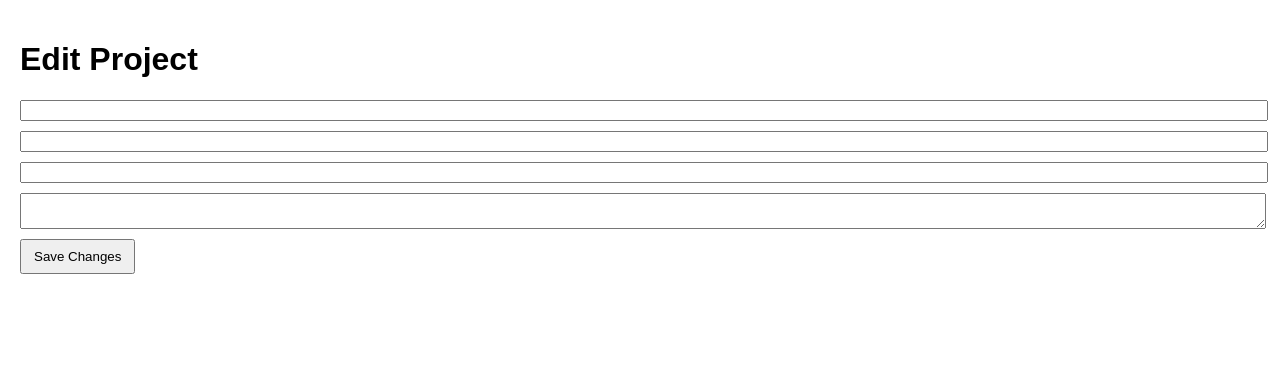
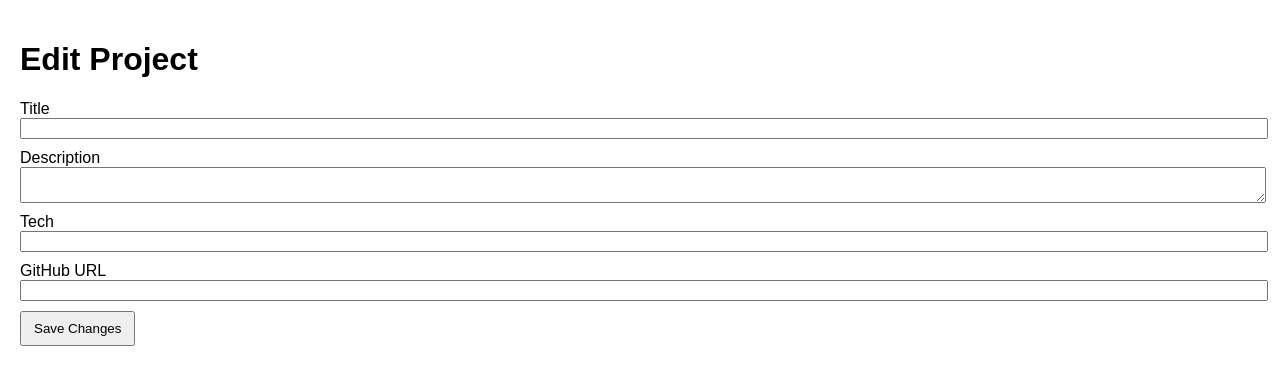
Before and after one commit to PythonJake-888/PythonPortfolio, a Flask app: template templates/edit_project.html in a window 1280 px wide. Shown: the part 38-423 px from the top of the page. Run offline with Flask 3, Linux system fonts and the light colour scheme; the template is opened without the code that fills it, so the values that code supplies are empty.

Commit message:
added admin page with features

```diff
--- a/app.py
+++ b/app.py
@@ -106,6 +106,41 @@ def delete_project(id):
     conn.close()
     return redirect(url_for("admin"))
 
+
+@app.route("/admin/edit/<int:id>", methods=["GET", "POST"])
+def edit_project(id):
+    if not session.get("admin"):
+        return redirect(url_for("login"))
+
+    conn = get_db()
+
+    if request.method == "POST":
+        conn.execute(
+            """
+            UPDATE projects
+            SET title = ?, description = ?, tech = ?, github = ?
+            WHERE id = ?
+            """,
+            (
+                request.form["title"],
+                request.form["description"],
+                request.form["tech"],
+                request.form["github"],
+                id,
+            ),
+        )
+        conn.commit()
+        conn.close()
+        return redirect(url_for("admin"))
+
+    project = conn.execute(
+        "SELECT * FROM projects WHERE id = ?", (id,)
+    ).fetchone()
+    conn.close()
+
+    return render_template("edit_project.html", project=project)
+
+
 # ---------- RUN ----------
 if __name__ == "__main__":
     os.makedirs(os.path.join(BASE_DIR, "instance"), exist_ok=True)
--- a/templates/edit_project.html
+++ b/templates/edit_project.html
@@ -3,11 +3,19 @@
 
 <h1>Edit Project</h1>
 
-<form method="POST" action="{{ url_for('update_project', id=project.id) }}">
-  <input name="title" value="{{ project.title }}" required>
-  <input name="tech" value="{{ project.tech }}" required>
-  <input name="github" value="{{ project.github }}" required>
+<form method="POST">
+  <label>Title</label>
+  <input type="text" name="title" value="{{ project.title }}" required>
+
+  <label>Description</label>
   <textarea name="description" required>{{ project.description }}</textarea>
+
+  <label>Tech</label>
+  <input type="text" name="tech" value="{{ project.tech }}">
+
+  <label>GitHub URL</label>
+  <input type="text" name="github" value="{{ project.github }}">
+
   <button type="submit">Save Changes</button>
 </form>
 
```
Also changed, not shown: templates/admin.html (+17 -17 lines).
